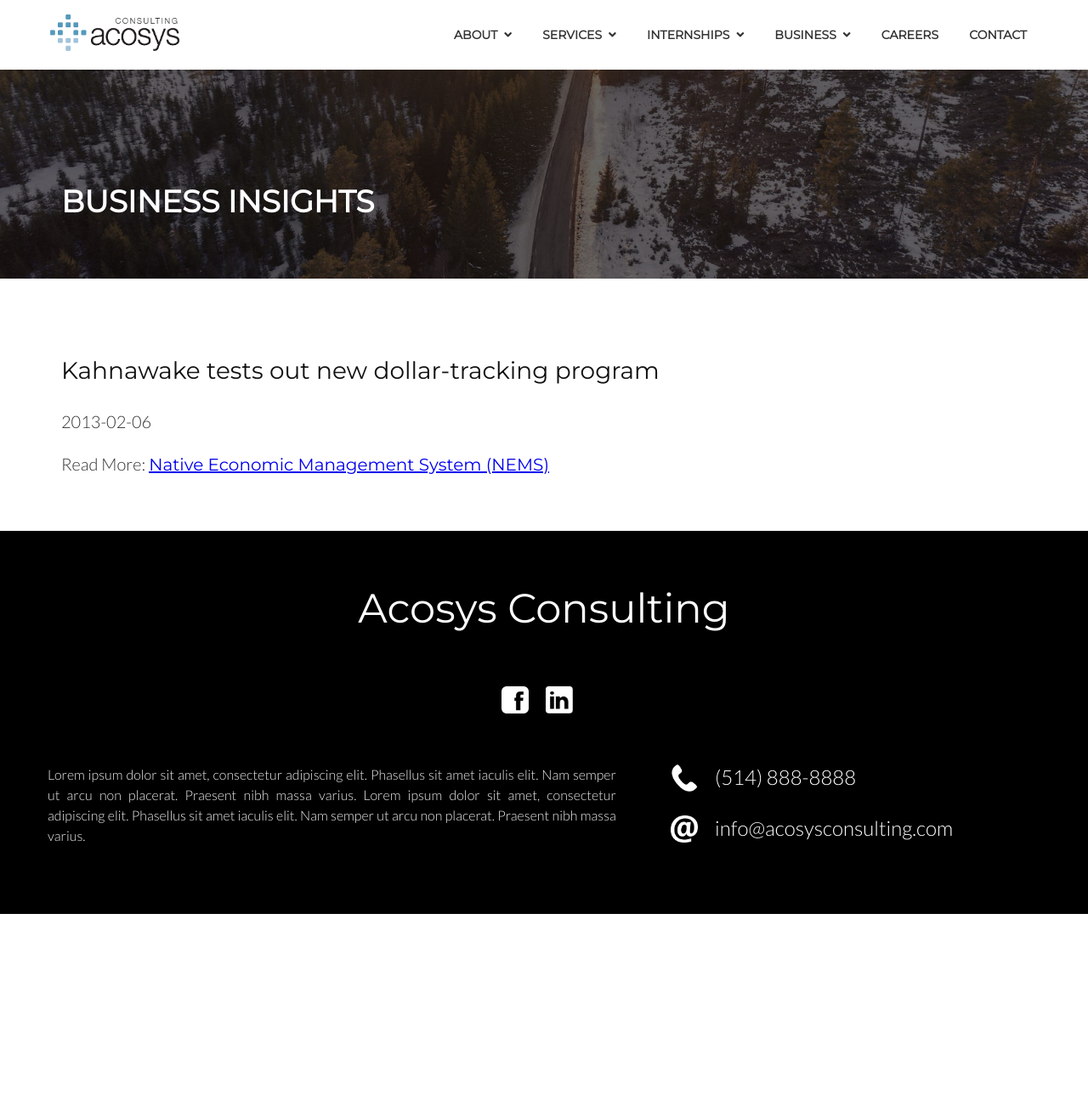
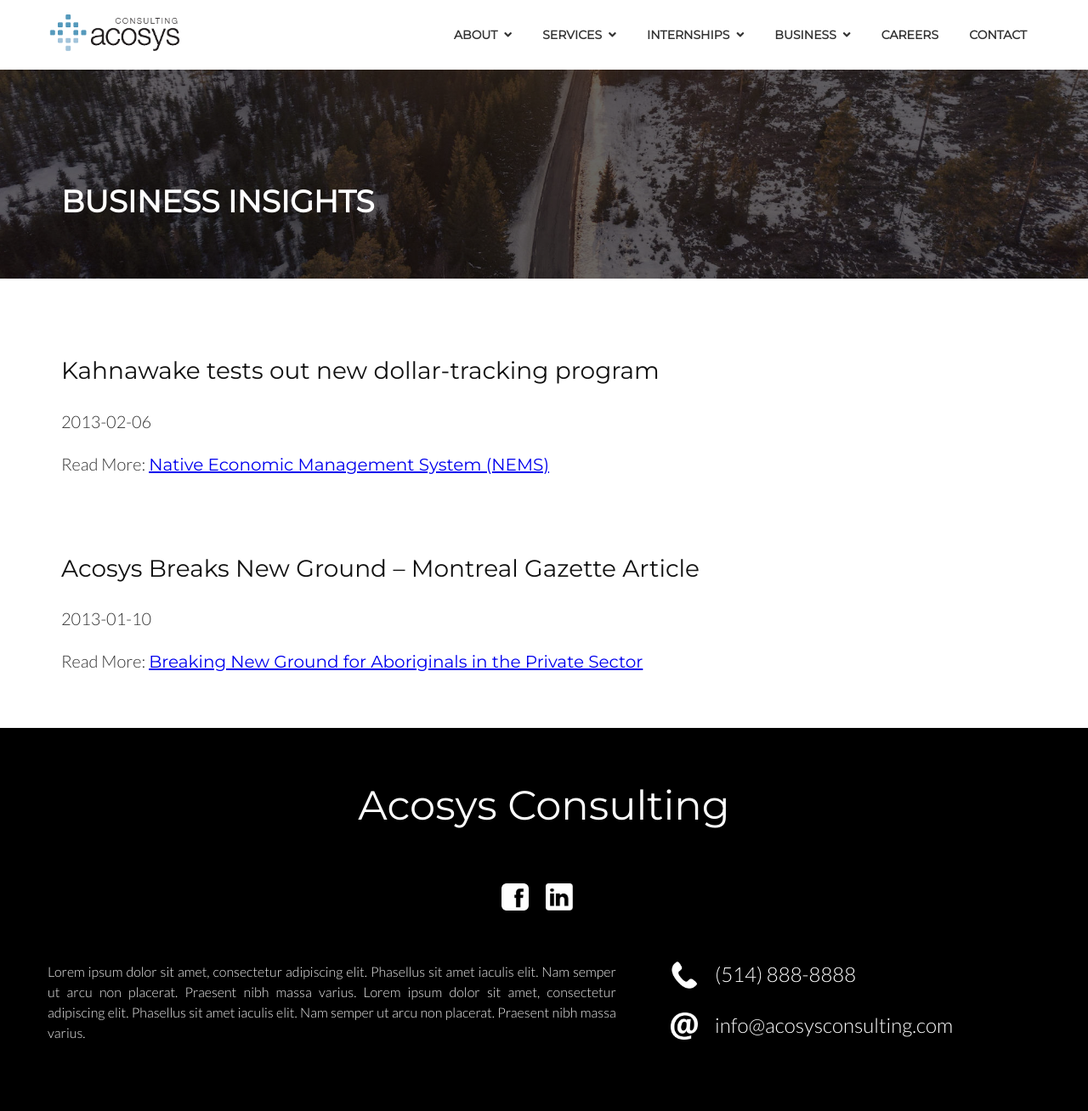
Before and after one commit to ouarez/acosys, a Jekyll site: the page built from business/press-room.md, in a window 1280 px wide. Shown: the whole page at 85% size. Built offline with Jekyll 4.4.1, drawn with Linux system fonts in a browser that asks for light colours; nearby versions of some CDN libraries; a script that is not in the unit is left out; before the commit the page ends 1076 px from its top, so only the background shows below that; some of the changed lines change nothing that is shown.

Commit message:
Update Business Pages “press-room”

```diff
--- a/business/press-room.md
+++ b/business/press-room.md
@@ -24,4 +24,20 @@ articles:
     link_url: >-
       https://www.ctvnews.ca/canada/aboriginal-community-tests-out-new-dollar-tracking-program-1.1307412
     title: Kahnawake tests out new dollar-tracking program
+  - date: '2013-01-10'
+    desc: >-
+      For aboriginals searching for work off the reserve, it can be a rocky,
+      frustrating path. One Montreal company has made smoothing that road its
+      prime directive by providing meaningful experience and business education
+      for First Nations people.
+
+
+      Acosys Consulting is an aboriginal-owned company founded in 2006 by labour
+      lawyer Julie Lepage and business analyst and project manager David Acco.
+      More than 70 per cent of its staff are Native employees and it won the
+      Toronto Board of Trade Business Excellence award in November.
+    link_title: Breaking New Ground for Aboriginals in the Private Sector
+    link_url: >-
+      https://www.pressreader.com/canada/montreal-gazette/20130110/281552288208738
+    title: Acosys Breaks New Ground – Montreal Gazette Article
 ---
```
